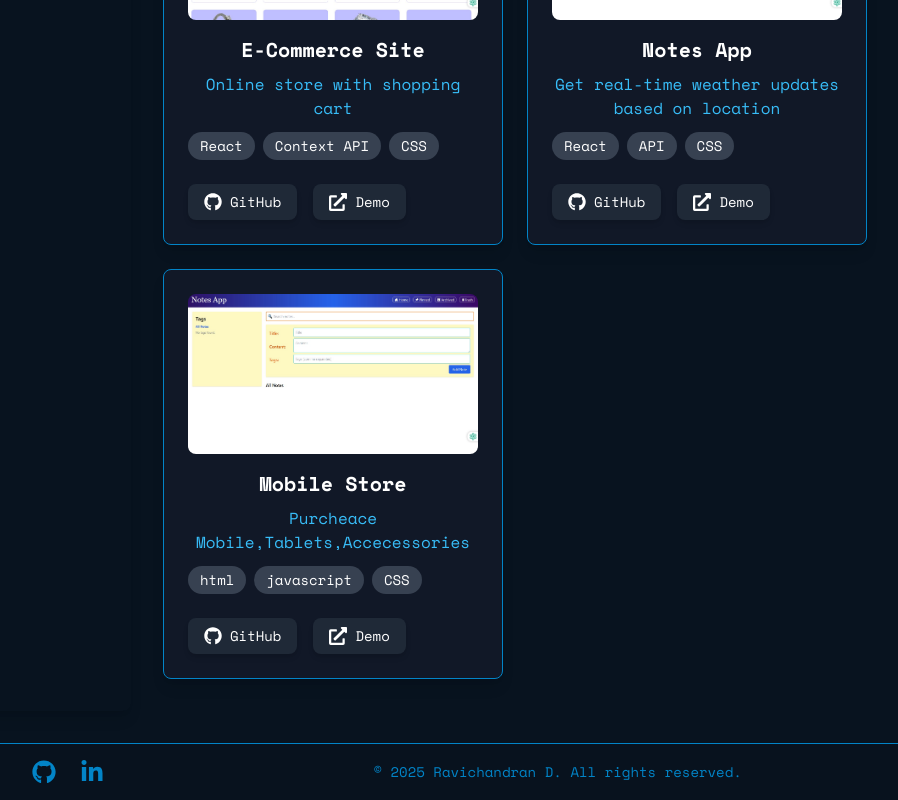
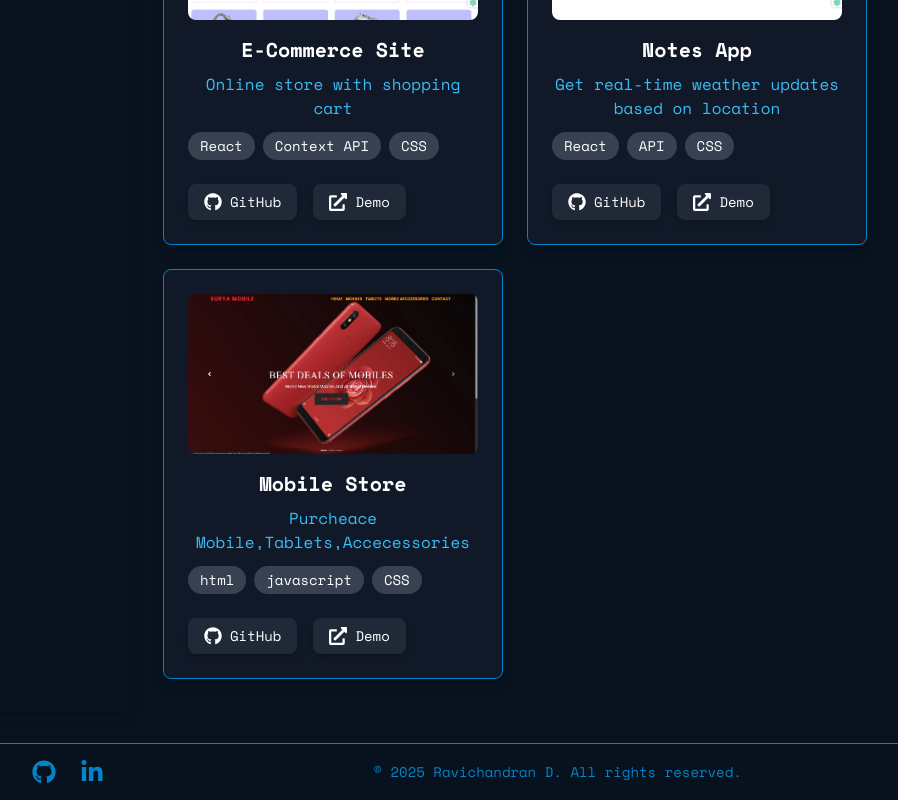
Before and after one commit to Ravichandran-D/portfolio-frontend, a React (Create React App) app: page /projects in a window 1280 px wide. Shown: the part 823-1623 px from the top of the page, without its empty margins (253-1151 px from the left). Built offline with nearby package versions, Linux system fonts and the light colour scheme; the HTML template or start-up script is replaced by a standard one.

Commit message:
project update

```diff
--- a/src/assets/index.js
+++ b/src/assets/index.js
@@ -2,7 +2,8 @@ const images = {
     landingPage: require('./landingPage.png'),
     movieApp: require('./movieApp.png'),
     ecommerce: require('./ecommerce.png'),
-    weather: require('./NotesApp.png'),
+    notesapp: require('./NotesApp.png'),
+    mobilestore: require('./Mobile store.jpeg'),
     recipes: require('./recepie.jpg'),
     auth: require('./Authentication5.jpg'),
     passwordReset: require('./passwordreset.jpg'),
--- a/src/components/Projects.js
+++ b/src/components/Projects.js
@@ -31,17 +31,17 @@ const Projects = () => {
             },
             {
                 name: "Notes App",
-                image: `${images.weather}`,
+                image: `${images.notesapp}`,
                 description: "Get real-time weather updates based on location",
                 tags: ["React", "API", "CSS"],
                 links: ["https://github.com/Ravichandran-D/Notes_App", "https://p2-notesapp.netlify.app/"]
             },
             {
                 name: "Mobile Store",
-                image: `${images.weather}`,
+                image: `${images.mobilestore}`,
                 description: "Purcheace Mobile,Tablets,Accecessories",
                 tags: ["html", "javascript", "CSS"],
-                links: ["https://github.com/Ravichandran-D/Notes_App", "https://p2-notesapp.netlify.app/"]
+                links: ["https://github.com/Ravichandran-D/MobileShop_WebPage", "https://suriya-mobiles-webpage.netlify.app/"]
             },
         ],
         backend: [
```
Also changed, not shown: src/assets/Mobile store.jpeg (added).
